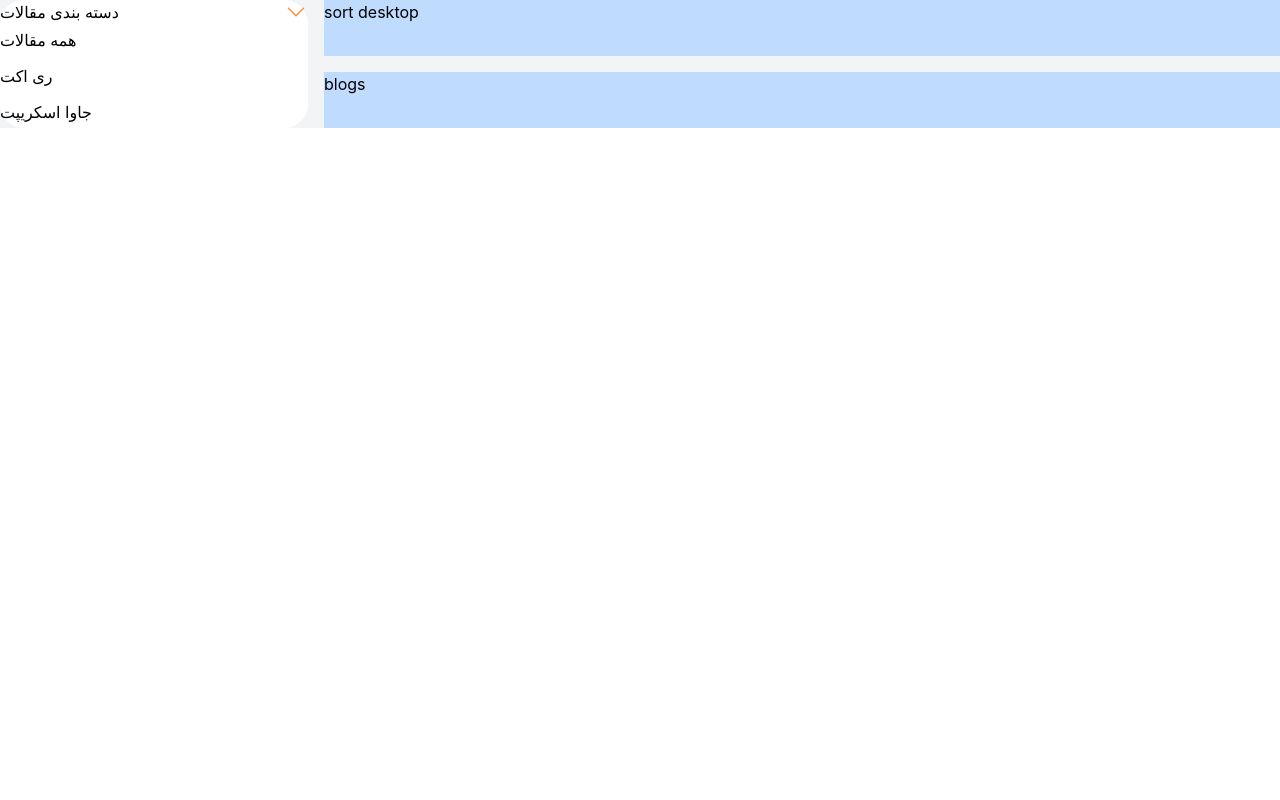
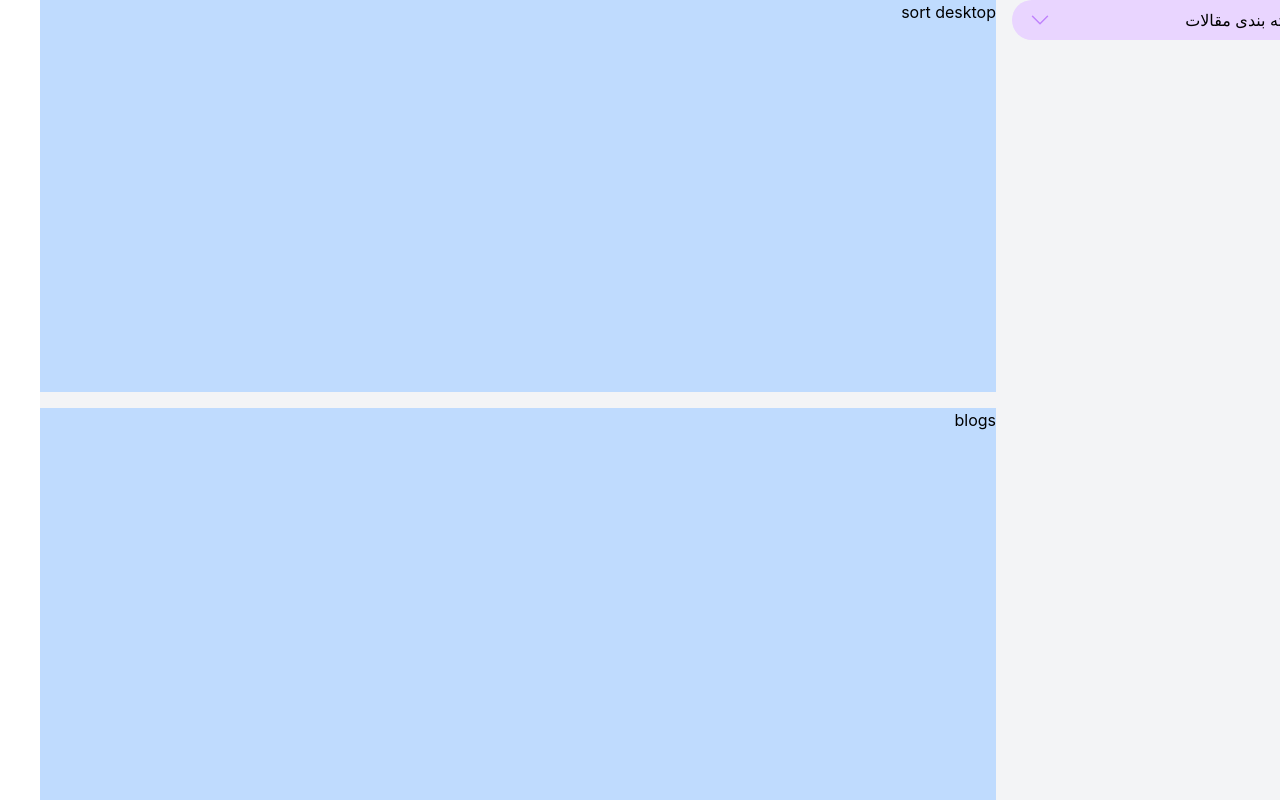
Before and after one commit to maedeh-hn/nextproj, a Next.js app: page / in a window 1280 px wide. Built offline with nearby package versions, Linux system fonts and the light colour scheme.

Commit message:
ui article

```diff
--- /dev/null
+++ b/src/pages/_document.tsx
@@ -0,0 +1,13 @@
+import { Html, Head, Main, NextScript } from 'next/document'
+
+export default function Document() {
+  return (
+    <Html dir='rtl' lang='fa'>
+      <Head />
+      <body>
+        <Main />
+        <NextScript />
+      </body>
+    </Html>
+  )
+}
--- a/src/pages/index.tsx
+++ b/src/pages/index.tsx
@@ -4,26 +4,29 @@ import Head from 'next/head'
 import Image from 'next/image'
 import styles from '../styles/Home.module.css'
 import Link from 'next/link'
+import { useState } from 'react'
 
 const Home: NextPage = () => {
-
+ const [isOpen,setIsOpen]=useState(false)
   return (
-    <div className="grid gap-4 md:grid-cols-12 md:grid-rows-2 bg-gray-100">
+    <div className="grid gap-4 md:grid-cols-12 md:grid-rows-2 bg-gray-100 min-h-screen">
       <div className=" hidden md:block md:row-span-2 md:col-span-3">
-        <div className="bg-white rounded-3xl">
-          <div className='flex items-center justify-between'>
+        <div className="bg-white rounded-3xl overflow-hidden">
+          <div className='flex items-center justify-between py-2 px-4 cursor-pointer bg-purple-200'
+          onClick={()=> setIsOpen(!isOpen)}
+          >
             <span>دسته بندی مقالات</span>
-            <ChevronDownIcon className='w-6 h-6 stroke-orange-400'/>
+            <ChevronDownIcon className={`w-6 h-6 stroke-purple-400 transition-all duration-200 ${isOpen?"rotate-180":"ratate-0"}`}/>
           </div>
-          <div>
+          <div className={`${isOpen?"block":"hidden"}`}>
             <Link href="#">
-              <a className='block py-1 mb-1'>همه مقالات</a>
+              <a className='pr-4 block py-1 mb-1'>همه مقالات</a>
             </Link>
             <Link href="#">
-              <a className='block py-1 mb-1'> ری اکت</a>
+              <a className='pr-4 block py-1 mb-1'> ری اکت</a>
             </Link>
             <Link href="#">
-              <a className='block py-1'> جاوا اسکریپت</a>
+              <a className='pr-4 block py-1'> جاوا اسکریپت</a>
             </Link>
           </div>
         </div>
```
